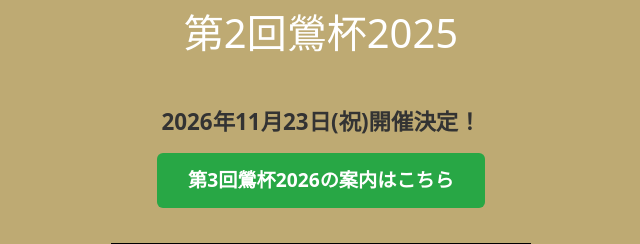
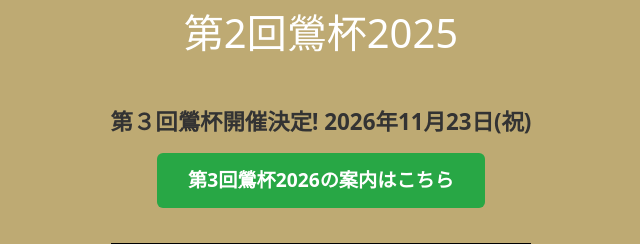
Before and after one commit to UGUIS8020/uguis-bad, a Flask app: page /tournament/uguis2025_tournament in a window 1280 px wide. Shown: the part 126-370 px from the top of the page, without its empty margins (319-959 px from the left). Run offline with Flask 3, Linux system fonts and the light colour scheme; some libraries are stand-ins or nearby versions.

Commit message:
2025年大会ページの2026年大会告知テキストを修正
Co-Authored-By: Claude Sonnet 5 <noreply@anthropic.com>

```diff
--- a/templates/tournament/uguis2025_tournament.html
+++ b/templates/tournament/uguis2025_tournament.html
@@ -440,7 +440,7 @@ img:not(.avatar-ig img) {
 
 <div class="coming-soon-wrapper" style="text-align: center; margin: 0 auto 30px; max-width: 700px;">
     <p style="color: #333; font-size: 1.4em; font-weight: bold; margin-bottom: 15px;">
-        2026年11月23日(祝)開催決定！
+        第３回鶯杯開催決定! 2026年11月23日(祝)
     </p>
     <a href="https://uguis-bad.shibuya8020.com/tournament/uguis2026_tournament" class="btn" style="background-color: #28a745; color: white; font-size: 1.2rem; padding: 12px 30px;">
         <b>第3回鶯杯2026の案内はこちら</b>
```
